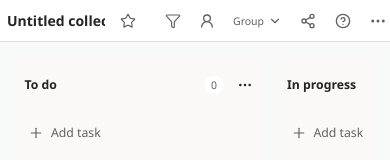
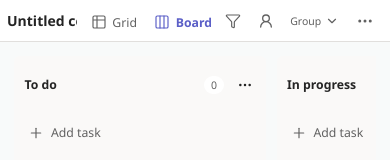
Before and after one commit to eddyvn98/collection-planner, a React (Vite) app: page / in a window 390 px wide. Shown: the top 160 px of the page. Built offline with nearby package versions, Linux system fonts and the light colour scheme.

Commit message:
fix(ui-a): 375px one-row header without overlapping view tabs

```diff
--- a/src/renderers/CollectionPlannerHeader.tsx
+++ b/src/renderers/CollectionPlannerHeader.tsx
@@ -31,13 +31,13 @@ export function CollectionPlannerHeader(p:Props){
  return <header data-testid="planner-header" className="relative z-50 flex h-12 shrink-0 items-center gap-2 border-b border-[var(--planner-border)] bg-[var(--planner-surface)] px-2 text-[var(--planner-text)] sm:px-3">
   {p.full&&<button ref={p.backRef} aria-label="Back" className={menuButton} onClick={p.onClose}><ArrowLeft size={16}/></button>}
   <input aria-label="Collection title" value={p.data.title} disabled={p.readOnly} onChange={e=>p.onTitle(e.target.value)}
-    className="w-28 min-w-0 shrink-0 bg-transparent text-base font-semibold outline-none focus-visible:ring-2 focus-visible:ring-[var(--planner-accent)] sm:w-48 sm:text-xl"/>
-  <button type="button" title={star?"Unstar plan":"Star plan"} aria-label="Star plan" aria-pressed={star} className={menuButton}
+    className="w-20 min-w-0 shrink-0 bg-transparent text-base font-semibold outline-none focus-visible:ring-2 focus-visible:ring-[var(--planner-accent)] sm:w-48 sm:text-xl"/>
+  <button type="button" title={star?"Unstar plan":"Star plan"} aria-label="Star plan" aria-pressed={star} className={menuButton+" hidden sm:inline-flex"}
     onClick={()=>{const next=!star;setStar(next);try{localStorage.setItem("planner:star:"+p.data.title,next?"1":"0");}catch{}}}>
     <Star size={16} strokeWidth={1.75} fill={star?"#5B5FC7":"none"}/></button>
-  <div className="min-w-0 flex-1 overflow-x-auto"><CollectionViewTabs views={p.data.views} activeViewId={p.view.id}
+  <div className="min-w-0 flex-1 overflow-x-auto overscroll-contain"><CollectionViewTabs views={p.data.views} activeViewId={p.view.id}
     readOnly={p.readOnly} onSelect={p.onSelect} onDelete={p.onDelete}/></div>
-  <div className="flex shrink-0 items-center gap-1">
+  <div className="flex shrink-0 items-center gap-0.5 sm:gap-1">
     {p.filterControl}
     <button aria-pressed={mine} className={menuButton+(mine?" bg-[var(--planner-hover)] text-[var(--planner-accent)]":"")}
       onClick={toggleMe} title="My tasks" aria-label="My tasks"><UserRound size={16}/><span className="hidden xl:inline text-sm">My tasks</span></button>
@@ -54,9 +54,9 @@ export function CollectionPlannerHeader(p:Props){
          onClick={()=>{p.onGroup(mode.value);setGroupMenu(false);}}>{mode.label}</button>)}
       </div>}
     </div>}
-    <button title="Copy plan link" aria-label="Share plan" className={menuButton}
+    <button title="Copy plan link" aria-label="Share plan" className={menuButton+" hidden sm:inline-flex"}
       onClick={()=>void navigator.clipboard?.writeText(window.location.href)}><Share2 size={16}/></button>
-    <div className="relative"><button aria-label="Shortcuts" title="Keyboard shortcuts" className={menuButton} onClick={()=>setHelp(!help)}>
+    <div className="relative"><button aria-label="Shortcuts" title="Keyboard shortcuts" className={menuButton+" hidden sm:inline-flex"} onClick={()=>setHelp(!help)}>
       <HelpCircle size={16}/></button>
       {help&&<div role="dialog" aria-label="Shortcuts" className="absolute right-0 top-full z-50 w-56 rounded border border-[var(--planner-border)] bg-[var(--planner-surface)] p-3 text-xs shadow-lg">
         <strong>Keyboard shortcuts</strong><p className="mt-2">N — New task (Board/Grid)</p><p>/ — Search</p>
@@ -70,11 +70,15 @@ export function CollectionPlannerHeader(p:Props){
        <button role="menuitem" className={item} onClick={()=>{p.full?p.onClose():p.onExpand();setMore(false);}}>
         {p.full?<Minimize2 size={16}/>:<Maximize2 size={16}/>} {p.full?"Exit full screen":"Full screen"}</button>
        <div className="border-t border-[var(--planner-border)] py-2">{p.importExport}</div>
+       <button role="menuitem" className={item+" sm:hidden"} onClick={()=>{p.onAddView("table");setMore(false);}}>
+         <Plus size={16}/> Add Grid view</button>
+       <button role="menuitem" className={item+" sm:hidden"} onClick={()=>{setHelp(!help);setMore(false);}}>
+         <HelpCircle size={16}/> Keyboard shortcuts</button>
        <CollectionPhase4Controls readOnly={p.readOnly} canUndo={p.canUndo} canRedo={p.canRedo}
          undo={p.undo} redo={p.redo} darkMode={p.darkMode} setDarkMode={p.setDarkMode}/>
       </div>}
     </div>
-    <div className="relative"><button disabled={p.readOnly} aria-label="Add view" title="Add view" className={menuButton} onClick={()=>setViewsMenu(!viewsMenu)}>
+    <div className="relative"><button disabled={p.readOnly} aria-label="Add view" title="Add view" className={menuButton+" hidden sm:inline-flex"} onClick={()=>setViewsMenu(!viewsMenu)}>
       <Plus size={16}/><span className="hidden xl:inline text-xs">View</span></button>
       {viewsMenu&&<div role="menu" className="absolute right-0 top-full z-50 w-40 rounded border border-[var(--planner-border)] bg-[var(--planner-surface)] p-1 shadow-lg">
         {(["table","kanban","calendar","charts","timeline","gallery","mindmap","form"] as const).map(kind=>
```
